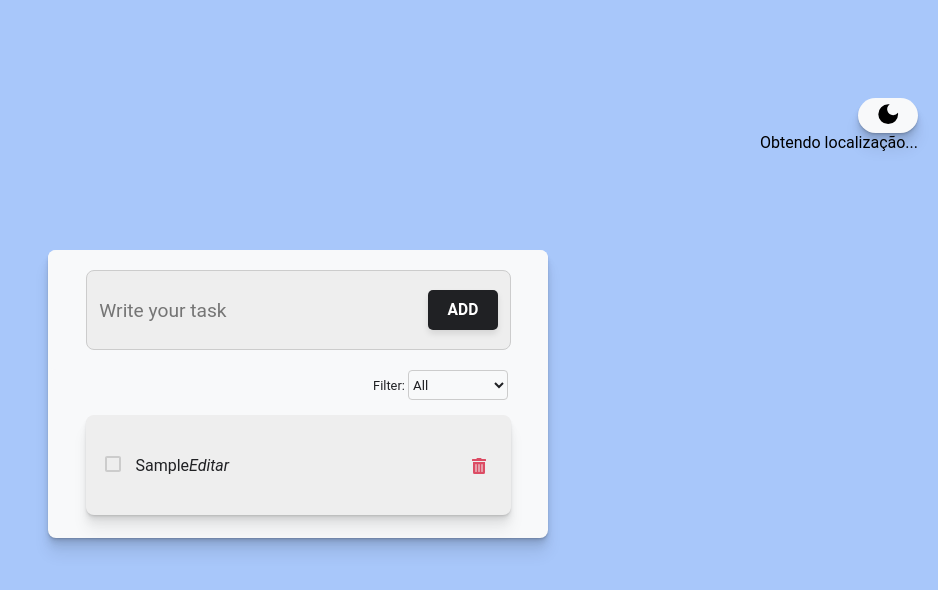
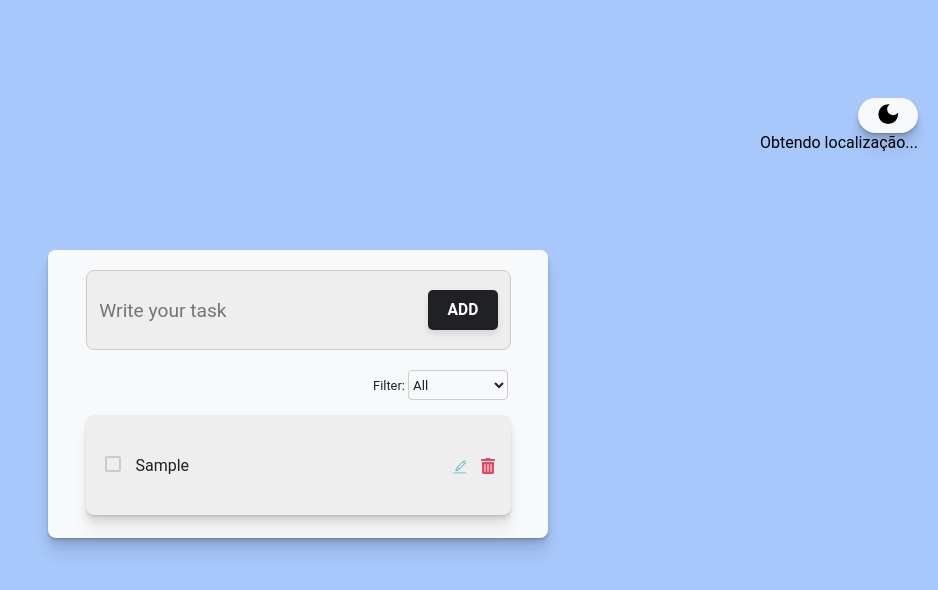
Before and after one commit to gutosavi/react-to-do-list, a React (Vite) app: page / in a window 1280 px wide. Both pictures are taken after typing "Sample" into the empty fields and a click on the button "ADD". Shown: the top 590 px of the page, without its empty margins (342-1280 px from the left). Built offline with nearby package versions, Linux system fonts and the light colour scheme; no server answers.

Commit message:
feat: edit task function v.2

```diff
--- a/src/assets/css/styles.css
+++ b/src/assets/css/styles.css
@@ -7,6 +7,7 @@
   --destaque: #ccc;
   --destaque-secundario: #eee;
   --trash: rgb(220, 76, 100);
+  --edit-icon: rgba(84, 180, 211, 1);
   --transition-speed: 0.3s;
 }
 
@@ -30,6 +31,7 @@ body.dark{
   --destaque: #444444;
   --destaque-secundario: #202124;
   --trash: #eee;
+  --edit-icon: #ccc;
 }
 
 div#root{
@@ -172,10 +174,19 @@ i.checkbox {
 
 i.trash{
   position: absolute;
-  right: -26px;
-  top: -7%;
-  padding: 50px;
+  right: 15px;
+  top: 43%;
+
   color: var(--trash);
+}
+
+i.edit-icon{
+  position: absolute;
+  right: 42px;
+  top: 43%;
+  font-size: 1.1rem;
+  font-weight: bold;
+  color: var(--edit-icon);
 }
 
 .filter-container {
--- a/src/components/ToDoItem.jsx
+++ b/src/components/ToDoItem.jsx
@@ -1,6 +1,7 @@
 import React from 'react';
 import { ImCheckboxChecked, ImCheckboxUnchecked } from 'react-icons/im';
 import { FaTrashAlt } from 'react-icons/fa';
+import { CiEdit } from 'react-icons/ci';
 
 const ToDoItem = ({
   id,
@@ -26,16 +27,24 @@ const ToDoItem = ({
 
   return (
     <>
-      {editingId === id ? (
-        <input value={editText} onChange={(e) => setEditText(e.target.value)} />
-      ) : (
-        ''
-      )}
-      {editingId === id && <button onClick={handleSave}>Salvar</button>}
       <li onClick={() => onToggle(id)}>
-        <span style={{ textDecoration: done ? 'line-through' : 'none' }}>
-          {text}
-        </span>
+        {editingId === id ? (
+          <input
+            id="edit-input"
+            value={editText}
+            onChange={(e) => setEditText(e.target.value)}
+          />
+        ) : (
+          <span style={{ textDecoration: done ? 'line-through' : 'none' }}>
+            {text}
+          </span>
+        )}
+        {editingId === id && (
+          <button className="btn-SaveEdit" onClick={handleSave}>
+            Salvar
+          </button>
+        )}
+
         <i className="checkbox">
           {done ? (
             <ImCheckboxChecked style={{ color: done ? '#4285F4' : '#ccc' }} />
@@ -43,7 +52,9 @@ const ToDoItem = ({
             <ImCheckboxUnchecked />
           )}
         </i>
-        <i onClick={() => setEditingId(id)}>Editar</i>
+        <i className="edit-icon">
+          {<CiEdit onClick={() => setEditingId(id)} />}
+        </i>
         <i className="trash">
           {<FaTrashAlt onClick={() => handleClickDelete(id)} />}
         </i>
```
